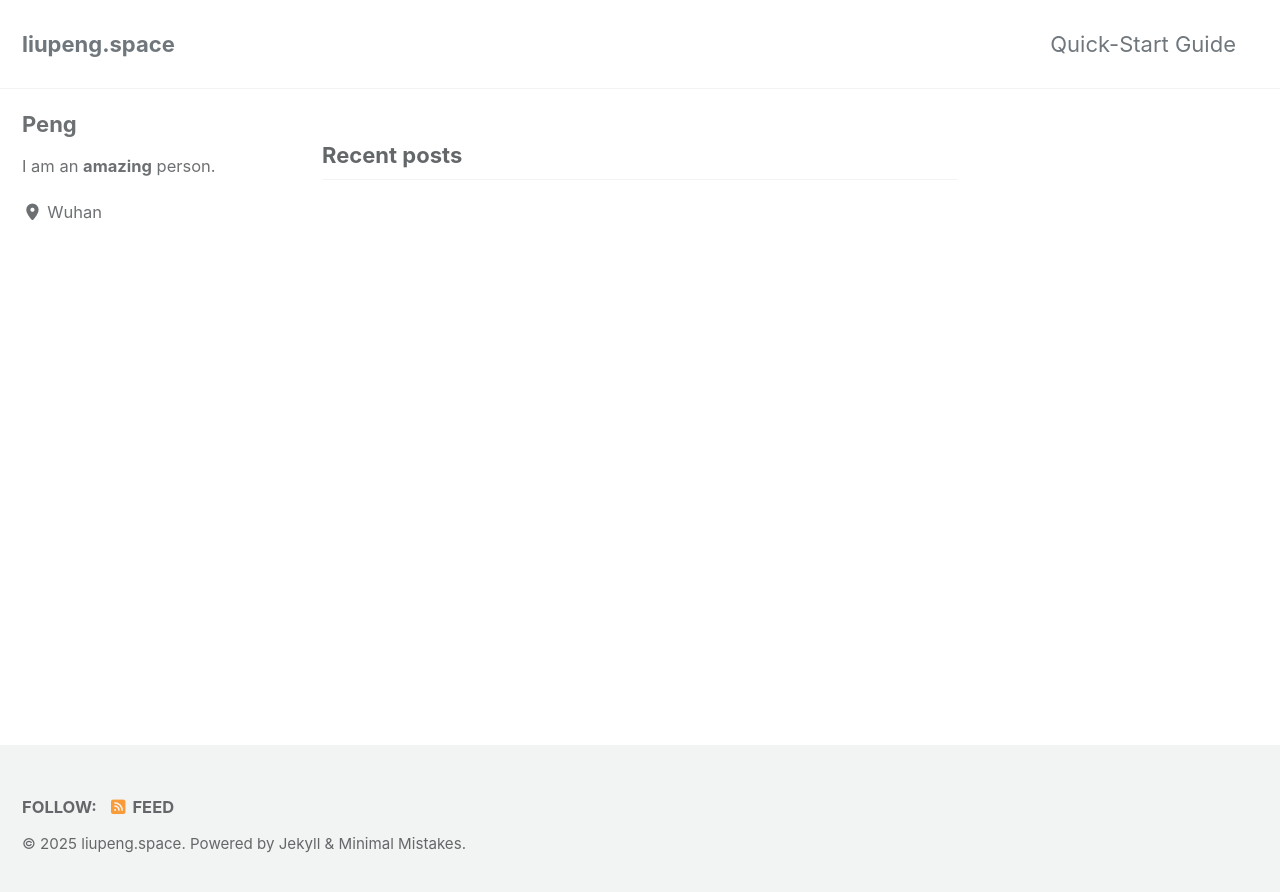
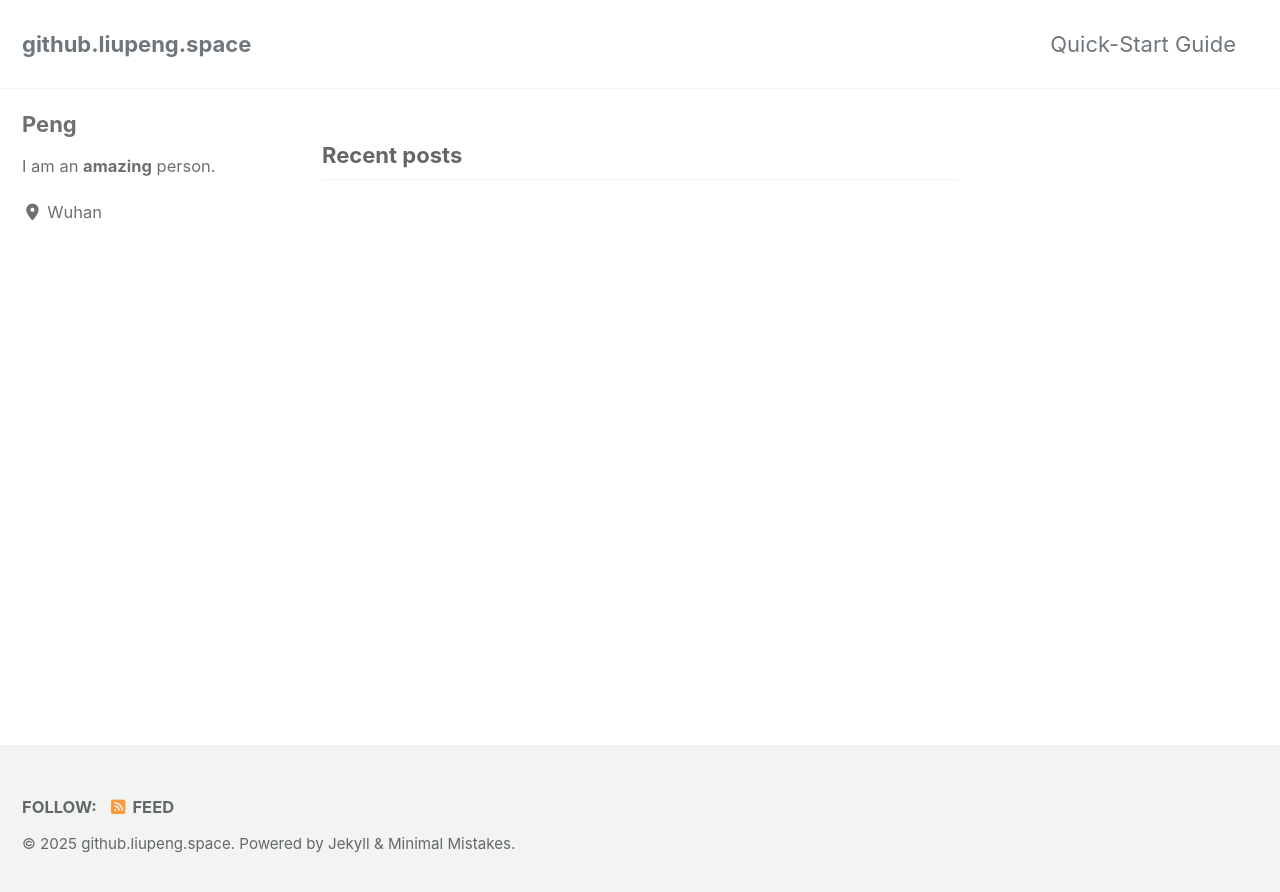
Before and after one commit to pengxxxx/pengxxxx.github.io, a Jekyll site: the page built from index.html, in a window 1280 px wide. Shown: the top 892 px of the page. Built offline with Jekyll 4.4.1, drawn with Linux system fonts in a browser that asks for light colours; cached includes are drawn as plain includes; the list of posts is cut into pages by our own code.

Commit message:
modify config

```diff
--- a/_config.yml
+++ b/_config.yml
@@ -17,10 +17,10 @@ minimal_mistakes_skin    : "default" # "air", "aqua", "contrast", "dark", "dirt"
 # Site Settings
 locale                   : "en-US"
 rtl                      : # true, false (default) # turns direction of the page into right to left for RTL languages
-title                    : "liupeng.space"
+title                    : "github.liupeng.space"
 title_separator          : "-"
 subtitle                 : # site tagline that appears below site title in masthead
-name                     : "liupeng"
+name                     : "peng"
 description              : "pengxxxx.github.io"
 url                      : # the base hostname & protocol for your site e.g. "https://mmistakes.github.io"
 baseurl                  : # the subpath of your site, e.g. "/blog"
@@ -263,7 +263,7 @@ plugins:
   - jekyll-paginate
   - jekyll-sitemap
   - jekyll-gist
-  - jekyll-feed
+  #- jekyll-feed
   - jekyll-include-cache
 
 # mimic GitHub Pages with --safe
@@ -271,7 +271,7 @@ whitelist:
   - jekyll-paginate
   - jekyll-sitemap
   - jekyll-gist
-  - jekyll-feed
+  #- jekyll-feed
   - jekyll-include-cache
 
 
```
